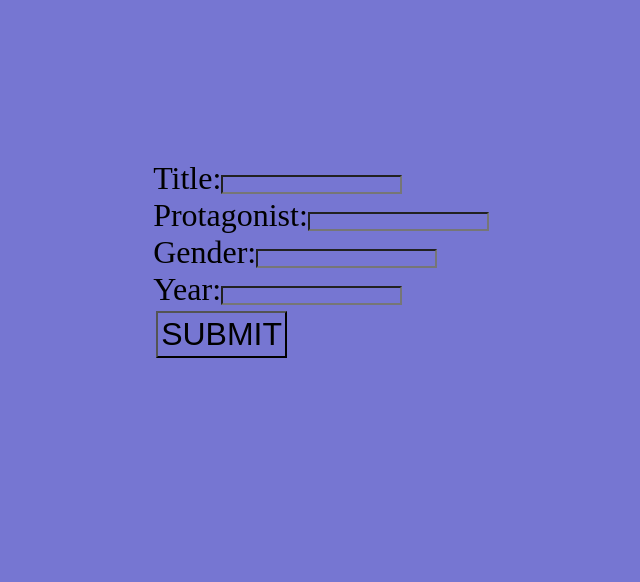
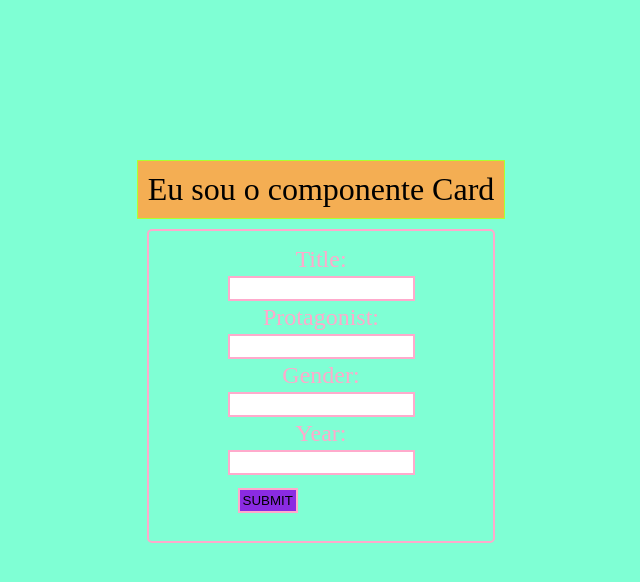
Before and after one commit to Vicca1511/todolist_mod4, a React (Vite) app in the folder todolist-mod4/: page / in a window 1280 px wide. Shown: the top 582 px of the page, without its empty margins (319-959 px from the left). Built offline with nearby package versions, Linux system fonts and the light colour scheme.

Commit message:
feat: implementing component Card

```diff
--- /dev/null
+++ b/todolist-mod4/src/components/Form/Card/Card.css
@@ -0,0 +1,5 @@
+.card {
+    padding: 10px;
+    border: 1px solid greenyellow;
+    background-color: rgb(244, 174, 83);
+}
--- /dev/null
+++ b/todolist-mod4/src/components/Form/Card/Card.jsx
@@ -0,0 +1,11 @@
+import './Card.css';
+
+export function Card() {
+    return(
+        <div className='card'>
+            <section className='card__item'>
+                Eu sou o componente Card
+            </section>
+        </div>
+    )
+}
--- a/todolist-mod4/src/components/Form/Form.css
+++ b/todolist-mod4/src/components/Form/Form.css
@@ -1,16 +1,39 @@
-.form{
+.form__card{
     display: flex;
     justify-content: center;
     align-items: center;
     flex-direction: column;
+    border:2px solid #fac;
+    border-radius: 5px;
+    padding: 15px 5px 15px 5px;
+    margin: 10px;
+
 }
+span{
+    display: flex;
+    justify-content: center;
+    align-items: center;
+    flex-direction: column;
+    color: #fac;
+    font-size: 1.5rem;
+}
+
 
 .btn__submit {
 
     display: flex;
     justify-content: center;
     align-items: center;
+    flex-direction: column;
+    margin: 13px;
+    padding: 3px;
+    border: 2px solid #fac;
+    background-color: blueviolet;
+}
+input{
+    display: flex;
+    justify-content: flex-start;
     margin: 3px;
     padding: 3px;
-    font-size: 2rem;
+    border: 2px solid #fac;
 }
--- a/todolist-mod4/src/components/Form/Form.jsx
+++ b/todolist-mod4/src/components/Form/Form.jsx
@@ -1,5 +1,6 @@
 import { useState } from 'react';
 import './Form.css';
+import { Card } from'./Card/Card'
 
  export function Form (){
 
@@ -12,7 +13,10 @@ import './Form.css';
     }
     console.log(newAnime);
     return(
+
         <div className='form'>
+
+            <Card/>
             <form className= "form__card" onSubmit={handleForm}>
                 <section>
                     <div>
--- a/todolist-mod4/src/index.css
+++ b/todolist-mod4/src/index.css
@@ -1,21 +1,9 @@
 * {
   margin: 0;
   padding: 0;
-  box-sizing: border-box;
-  background-color: rgb(118, 118, 210);
+ }
 
+html , body, #root{
+  background-color: aquamarine;
 
 }
-
-
-
-html , body{
-  display:flex ;
-  justify-content: center;
-  align-items: center;
-  width: 100%;
-}
-
-body, #root {
-  width: 100%;
-}
```
Also changed, not shown: todolist-mod4/src/App.jsx (line endings or trailing spaces).
